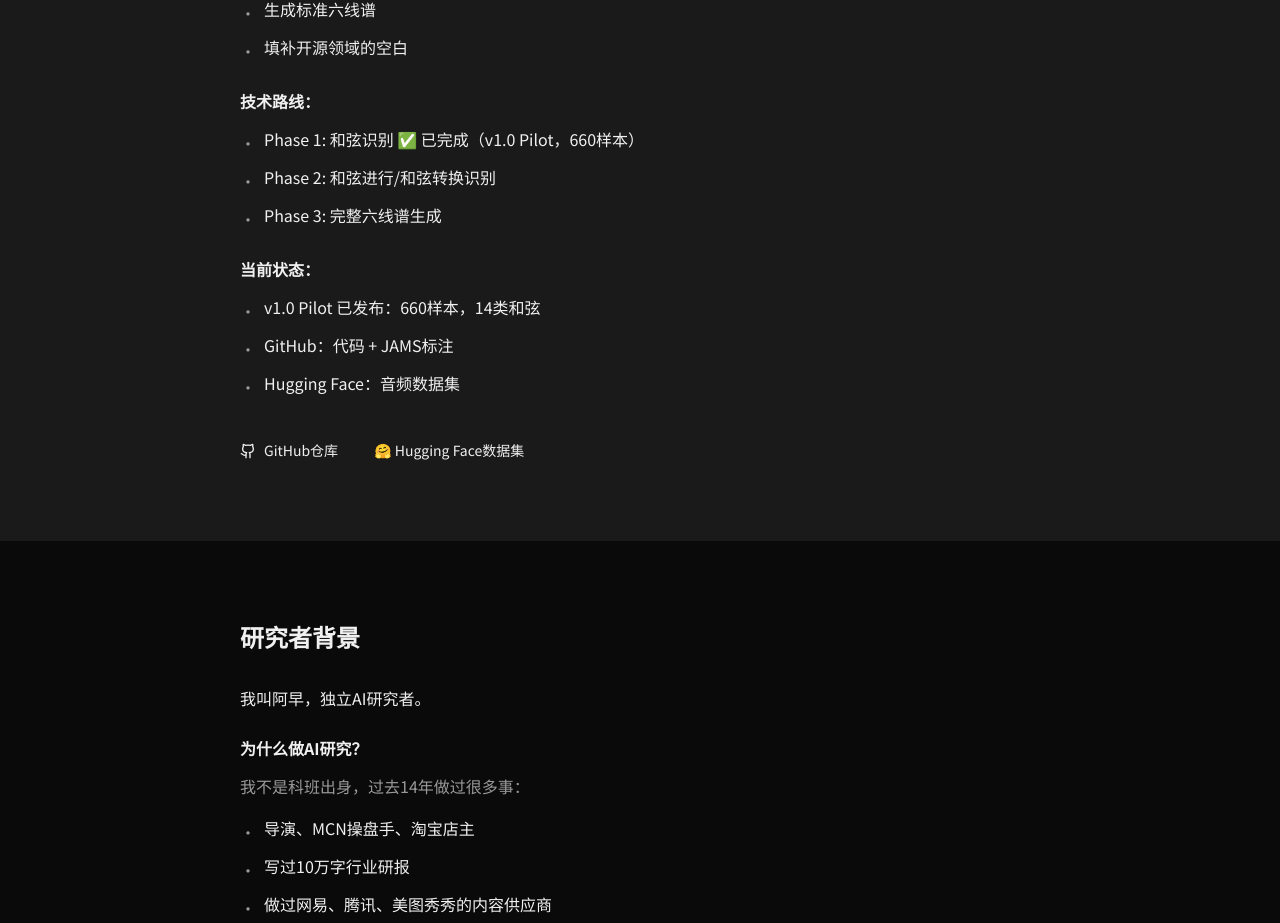
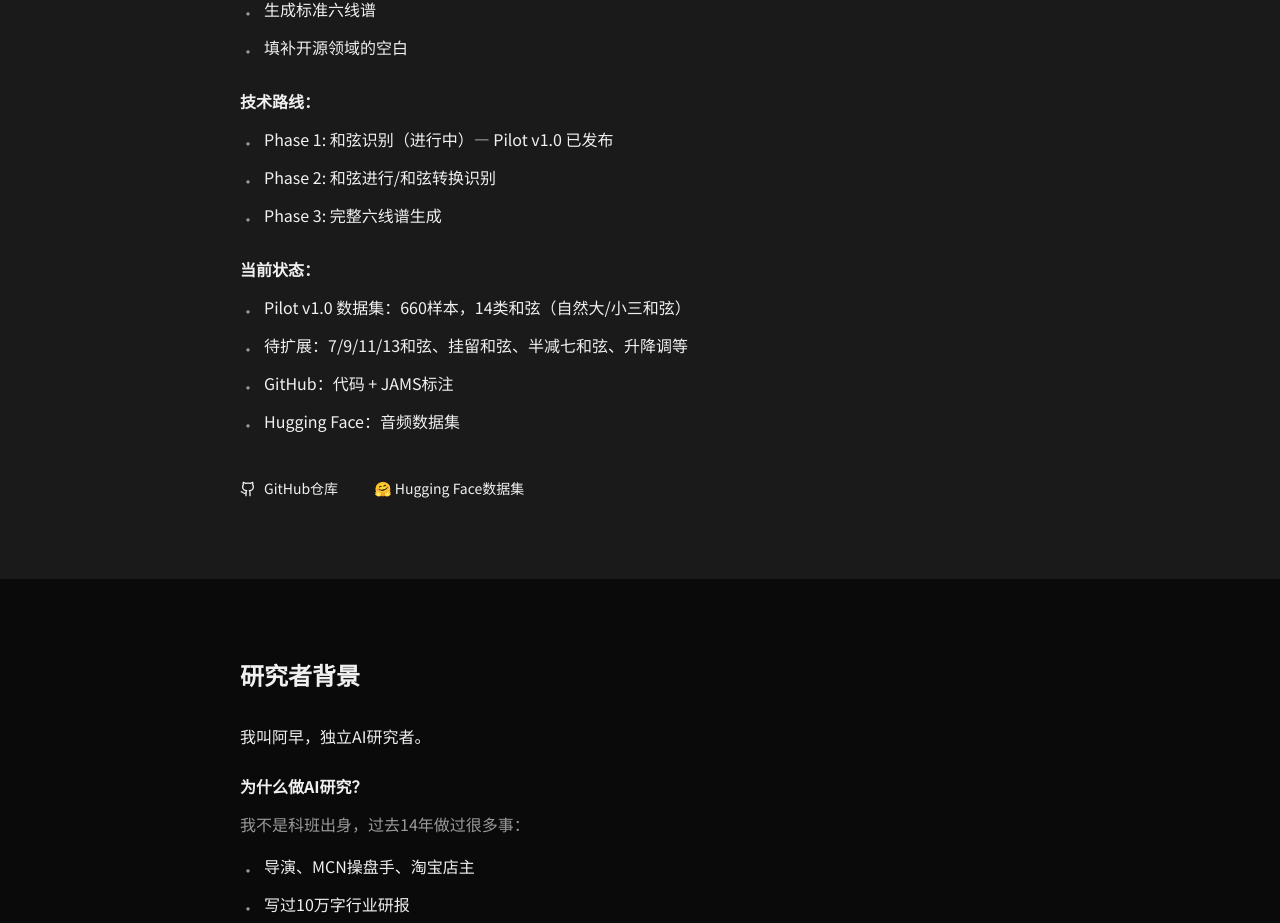
Before and after one commit to Zaosusu/zaosusu.github.io, a React (Vite) app: page / in a window 1280 px wide. Shown: the part 1074-1997 px from the top of the page. Built offline with nearby package versions, Linux system fonts and the light colour scheme.

Commit message:
Update Phase 1 status: Pilot v1.0 released, full dataset WIP

```diff
--- a/src/sections/ProjectOverview.tsx
+++ b/src/sections/ProjectOverview.tsx
@@ -40,7 +40,7 @@ export function ProjectOverview() {
             <ul className="space-y-2">
               <li className="flex items-start gap-2">
                 <span className="text-text-secondary mt-1">•</span>
-                <span>Phase 1: 和弦识别 ✅ 已完成（v1.0 Pilot，660样本）</span>
+                <span>Phase 1: 和弦识别（进行中）— Pilot v1.0 已发布</span>
               </li>
               <li className="flex items-start gap-2">
                 <span className="text-text-secondary mt-1">•</span>
@@ -59,7 +59,11 @@ export function ProjectOverview() {
             <ul className="space-y-2">
               <li className="flex items-start gap-2">
                 <span className="text-text-secondary mt-1">•</span>
-                <span>v1.0 Pilot 已发布：660样本，14类和弦</span>
+                <span>Pilot v1.0 数据集：660样本，14类和弦（自然大/小三和弦）</span>
+              </li>
+              <li className="flex items-start gap-2">
+                <span className="text-text-secondary mt-1">•</span>
+                <span>待扩展：7/9/11/13和弦、挂留和弦、半减七和弦、升降调等</span>
               </li>
               <li className="flex items-start gap-2">
                 <span className="text-text-secondary mt-1">•</span>
```
